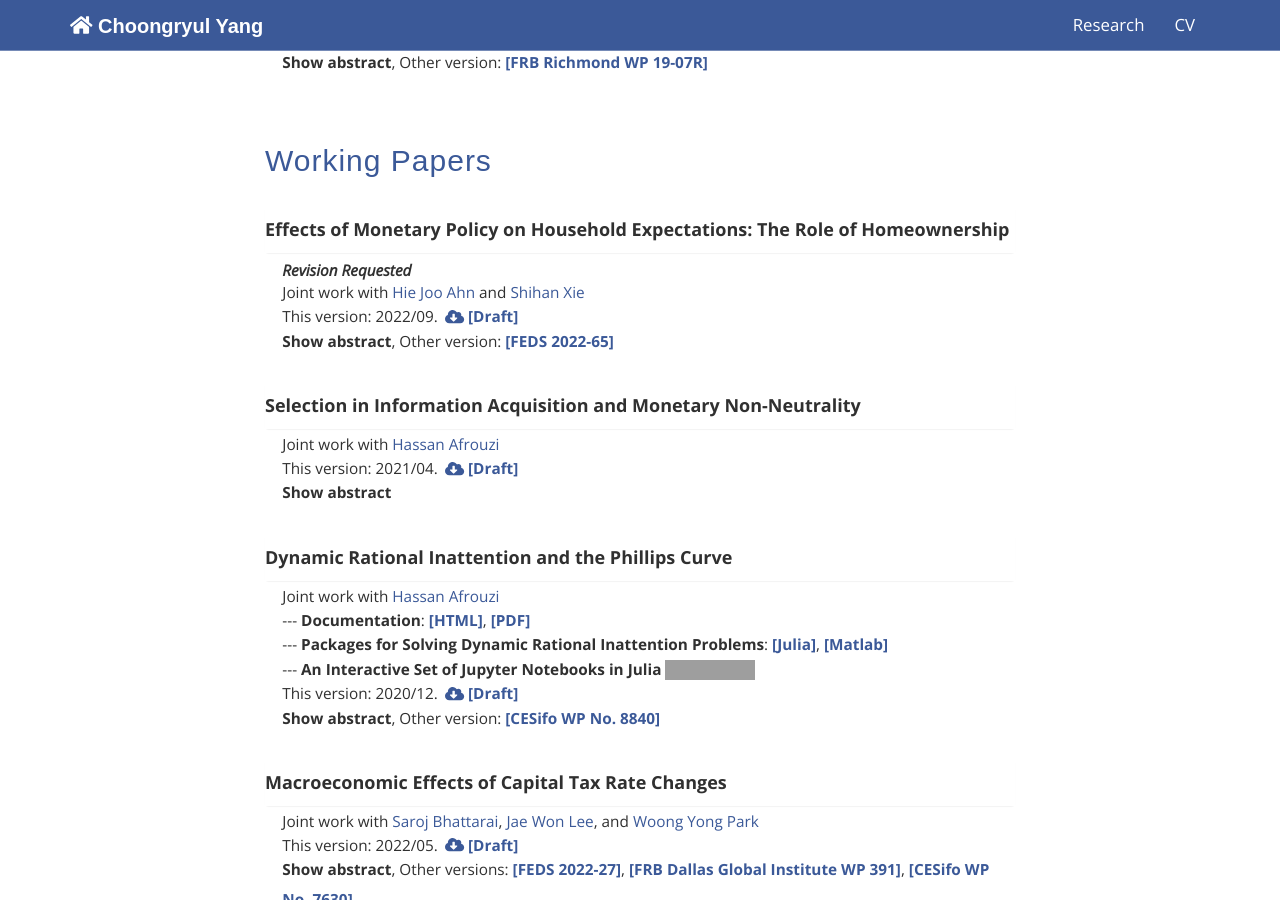
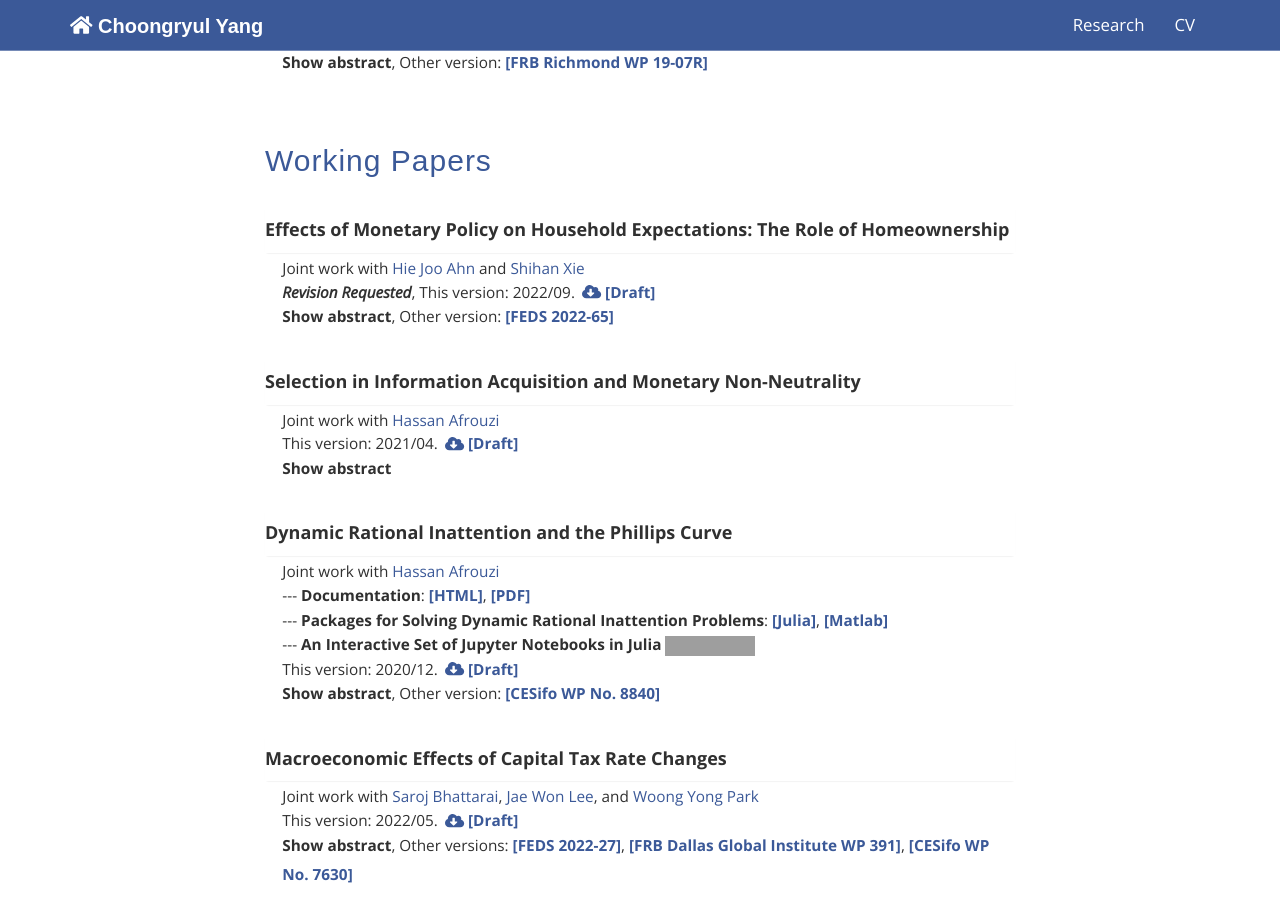
Before and after one commit to choongryulyang/choongryulyang.github.io, a Jekyll site: the page built from index.html, in a window 1280 px wide and 900 px high, scrolled down 1402 px. Built offline with Jekyll 4.4.1, drawn with Linux system fonts in a browser that asks for light colours; grey boxes are pictures that could not be loaded.

Commit message:
Update index.html

```diff
--- a/index.html
+++ b/index.html
@@ -288,18 +288,13 @@ title: Choongryul Yang
 					<div class="panel-body">
 						<div style="font-size: 11.5pt; text-align: left; color: #303030; margin-left: 0.8em">
 
-						<p style="margin-bottom:0px; font-size: 11.5pt">
-							<a style="color: #303030">
-								<b><i>Revision Requested</i></b>
-						</p>
-
 						Joint work with
 						<a class="author" style="color: #3b5998" href="https://sites.google.com/site/hiejooahn/" target="_blank">Hie Joo Ahn</a> and
 						<a class="author" style="color: #3b5998" href="https://sites.google.com/view/shihanxie/" target="_blank">Shihan Xie</a>
 
 						<p style="margin-bottom:0px; font-size: 11.5pt">
 						<a style="color: #303030">
-						This version: 2022/09.
+						<b><i>Revision Requested</i></b>, This version: 2022/09.
 						<a class="two" style="margin-left: 0.2em; color: #3b5998" href="research/AXY_Homeownership.pdf" target="_blank" onclick="ga('send','event','AXY Homeownership Draft', 'Click', 'Design')">
 						<i class="fas fa-cloud-download-alt" ></i> <b>[Draft]</b></a>
 						</p>
```
